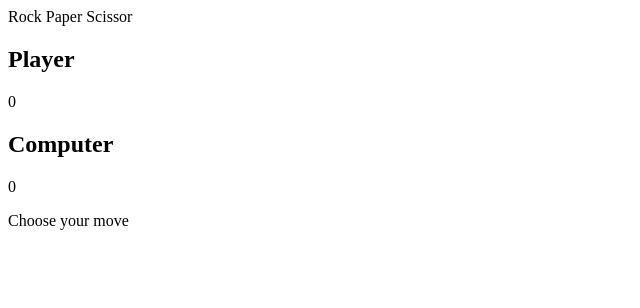
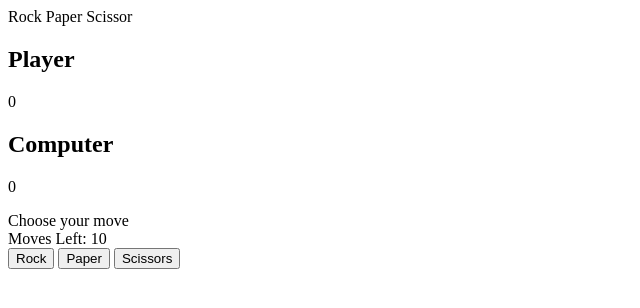
Before and after one commit to Riririyayaya/final-project, a plain HTML site: page index.html in a window 1280 px wide. Shown: the whole page, without its empty margins (0-640 px from the left). Drawn offline with Linux system fonts and the light colour scheme.

Commit message:
Update index.html

```diff
--- a/index.html
+++ b/index.html
@@ -27,3 +27,13 @@
 
 </body>
 </html>
+
+<!--Number of moves left before game ends -->
+        <div class="movesleft">Moves Left: 10 </div>
+
+        <!--Options available to player to play game -->
+        <div class="options">
+            <button class="rock">Rock</button>
+            <button class="paper">Paper</button>
+            <button class="scissor">Scissors</button>
+        </div>
```
